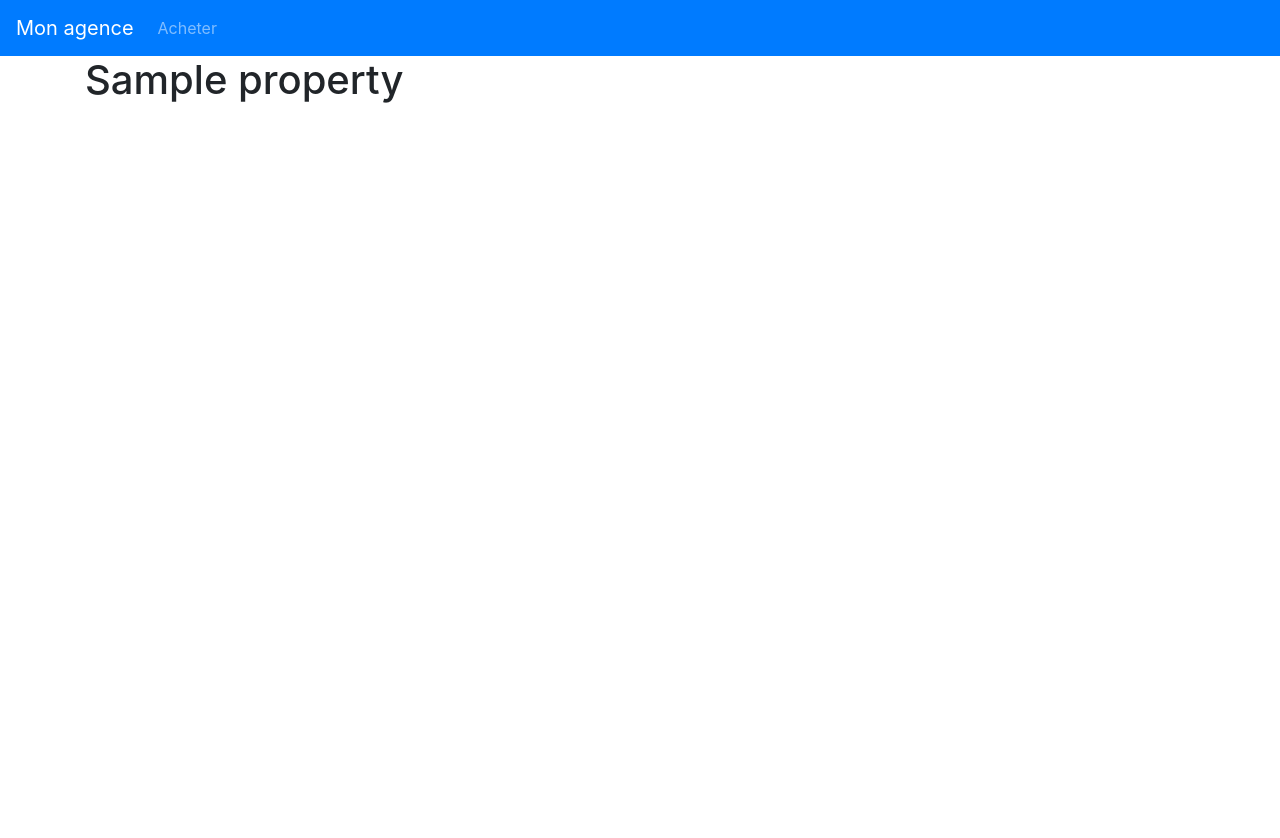
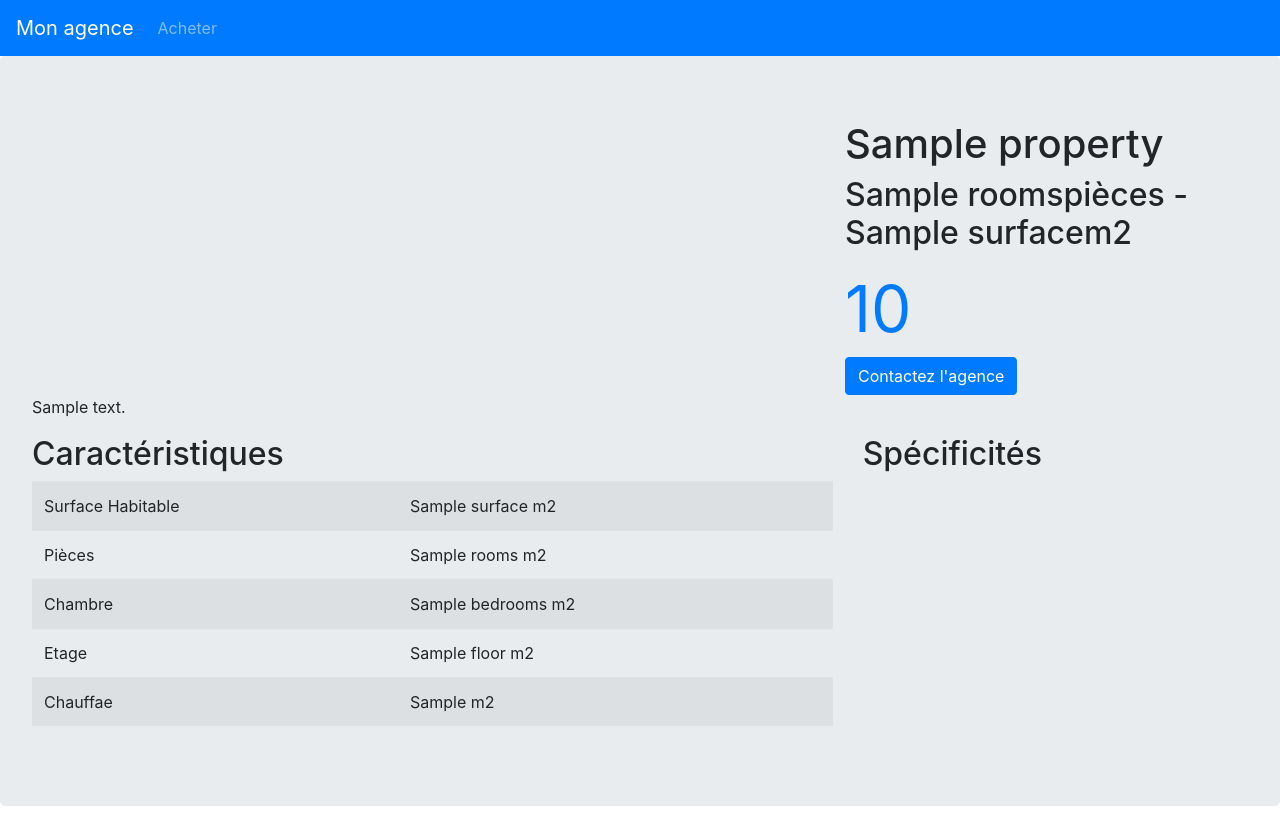
Before and after one commit to LaureCHAPERT/Projet-Symfony, a Symfony app: template templates/property/show.html.twig in a window 1280 px wide. Before the commit the page ends 103 px from the top, so only its background shows below. Run offline with Twig, Linux system fonts and the light colour scheme; the template is opened without the code that fills it: most values are stand-ins (such as "Sample title", 1, 10 or a date in 2020); some libraries are stand-ins or nearby versions.

Commit message:
added detail page

```diff
--- a/composer.json
+++ b/composer.json
@@ -42,6 +42,7 @@
         "symfony/validator": "5.4.*",
         "symfony/web-link": "5.4.*",
         "symfony/yaml": "5.4.*",
+        "twbs/bootstrap": "^5.2",
         "twig/extra-bundle": "^2.12|^3.0",
         "twig/twig": "^2.12|^3.0"
     },
--- a/templates/property/show.html.twig
+++ b/templates/property/show.html.twig
@@ -1,10 +1,57 @@
 {% extends 'base.html.twig' %}
+{% block title property.title %}
+{% block body %}
+	<div class="jumbotron">
+		<div class="container">
+			<div class="row">
+				<div class="col-md-8"></div>
+				<div class="col-md-4">
+					<h1>{{property.title}}</h1>
+					<h2>{{property.rooms}}pièces -{{property.surface}}m2</h2>
+					<div class="text-primary" style="font-size:4rem; font-weight=bold">{{property.price | number_format (0, '', ' ')}}</div>
+					<a href="" class="btn btn-primary">Contactez l'agence</a>
+				</div>
+			</div>
+		</div>
+		<p>
+			{{property.description | nl2br }}</p>
 
-{% block body %}
-	<div class="container">
-		<h1>
-			{{property.title}}</h1>
+		<div class="row">
+			<div class="col-md-8">
+				<h2>Caractéristiques</h2>
+				<table class="table table-striped">
+					<tr>
+						<td>Surface Habitable</td>
+						<td>{{property.surface}}
+							m2</td>
+					</tr>
+					<tr>
+						<td>Pièces</td>
+						<td>{{property.rooms}}
+							m2</td>
+					</tr>
+					<tr>
+						<td>Chambre</td>
+						<td>{{property.bedrooms}}
+							m2</td>
+					</tr>
+					<tr>
+						<td>Etage</td>
+						<td>{{property.floor}}
+							m2</td>
+					</tr>
+					<tr>
+						<td>Chauffae</td>
+						<td>{{property.heatType}}
+							m2</td>
+					</tr>
+				</table>
+			</div>
+			<div class="col-md-4">
+				<h2>Spécificités</h2>
+			</div>
+
+		</div>
 	</div>
-{% endblock %}
 
-{% block title %}{% endblock %}
+</div>{% endblock %}
```
Also changed, not shown: src/Entity/Property.php (+6 -2 lines), 1 other file.
